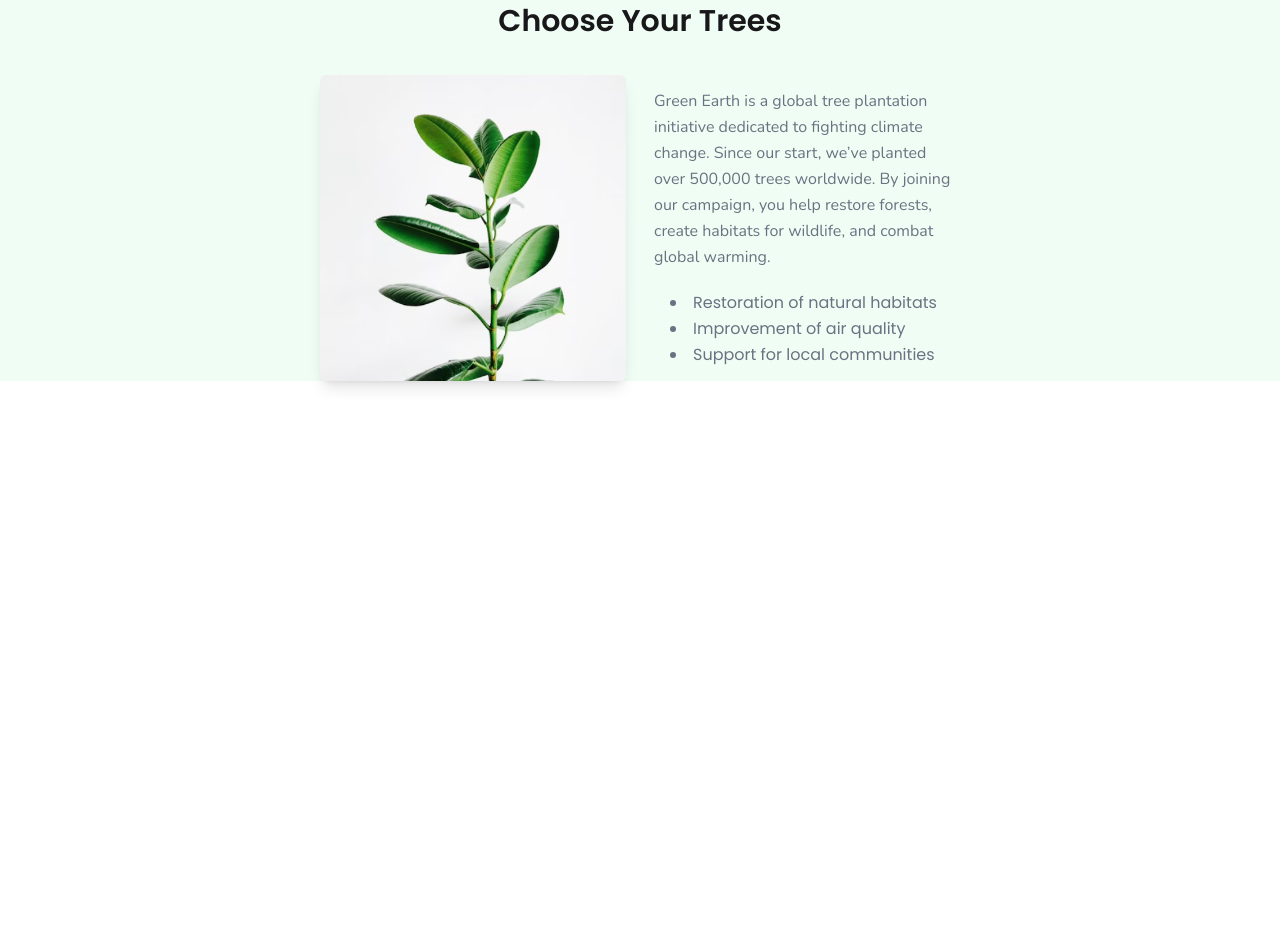
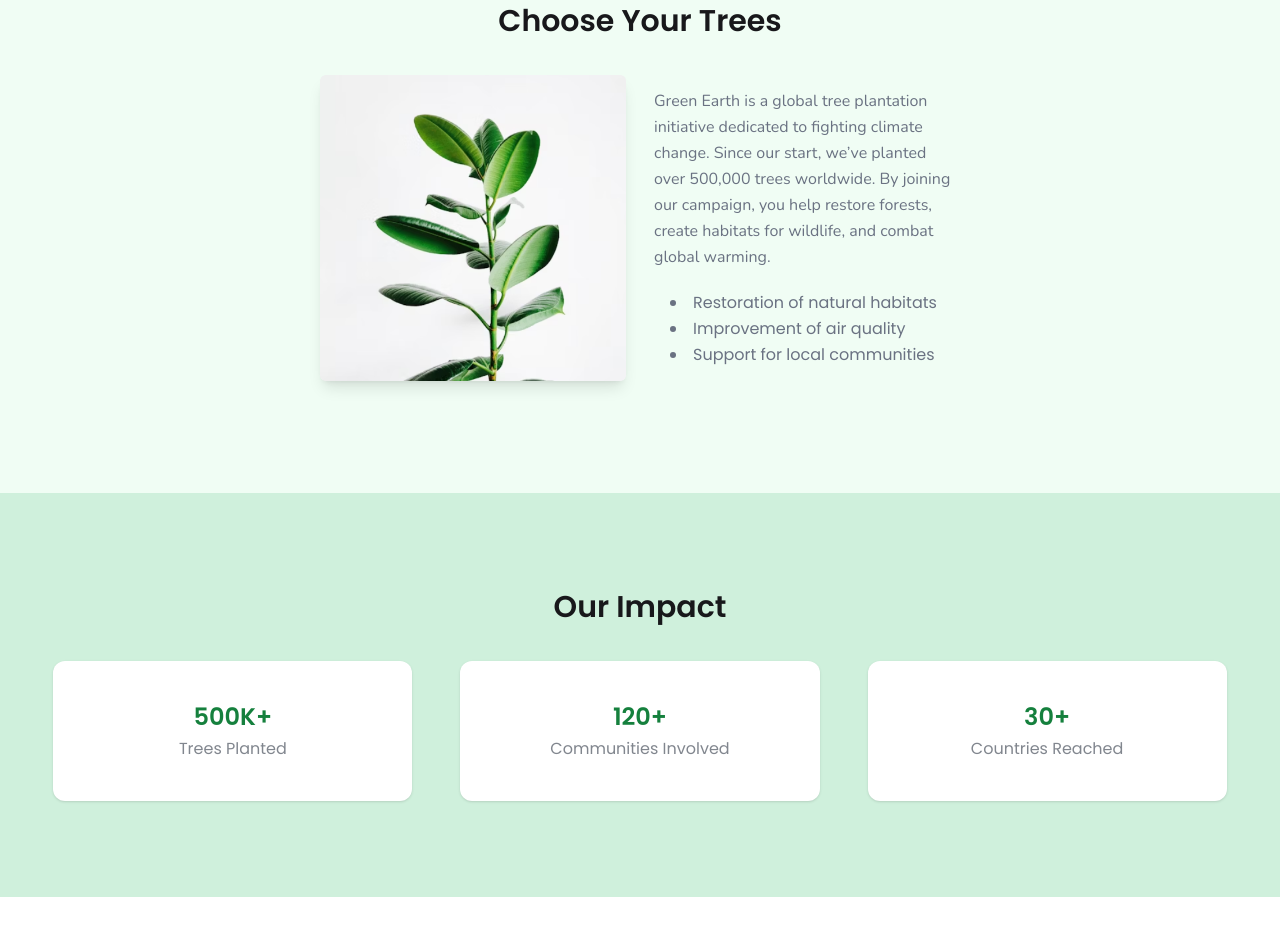
Before and after one commit to mahdi9162/Green-Earth, a website: page index.html in a window 1280 px wide. Shown: the part 794-1729 px from the top of the page. Before the commit the page ends 1287 px from the top, so only its background shows below. Drawn offline with nearby package versions, Linux system fonts and the light colour scheme; no server answers.

Commit message:
Add Our Impact Section

```diff
--- a/index.html
+++ b/index.html
@@ -156,7 +156,7 @@
             <img src="./assets/about.png" alt="a-tree" />
           </div>
           <!-- Text DIv -->
-          <div class="flex-1 ">
+          <div class="flex-1">
             <h2 class="nunito-font leading-relaxed text-gray-500">
               Green Earth is a global tree plantation initiative dedicated to fighting climate change. Since our start, we’ve planted over
               500,000 trees worldwide. By joining our campaign, you help restore forests, create habitats for wildlife, and combat global
@@ -171,6 +171,33 @@
         </div>
       </section>
 
+      <!-- Our Impact Section -->
+      <section class="mb-28 bg-[#cff0dc] py-24">
+        <h1 class="mb-9 text-3xl font-semibold text-center">Our Impact</h1>
+        <div id="impact-card-container" class="w-11/12 mx-auto flex justify-between gap-12">
+          <!-- Card 1 -->
+          <div class="bg-white py-10 flex-1 flex justify-center rounded-xl shadow-sm">
+            <div class="text-center">
+              <p class="text-[#15803d] font-semibold text-2xl">500K+</p>
+              <p class="text-[#1f293790] mt-1">Trees Planted</p>
+            </div>
+          </div>
+          <!-- Card 2 -->
+          <div class="bg-white py-10 flex-1 flex justify-center rounded-xl shadow-sm">
+            <div class="text-center">
+              <p class="text-[#15803d] font-semibold text-2xl">120+</p>
+              <p class="text-[#1f293790] mt-1">Communities Involved</p>
+            </div>
+          </div>
+          <!-- Card 3 -->
+          <div class="bg-white py-10 flex-1 flex justify-center rounded-xl shadow-sm">
+            <div class="text-center">
+              <p class="text-[#15803d] font-semibold text-2xl">30+</p>
+              <p class="text-[#1f293790] mt-1">Countries Reached</p>
+            </div>
+          </div>
+        </div>
+      </section>
     </main>
     <script src="./script.js"></script>
   </body>
```
Also changed, not shown: src/output.css.
